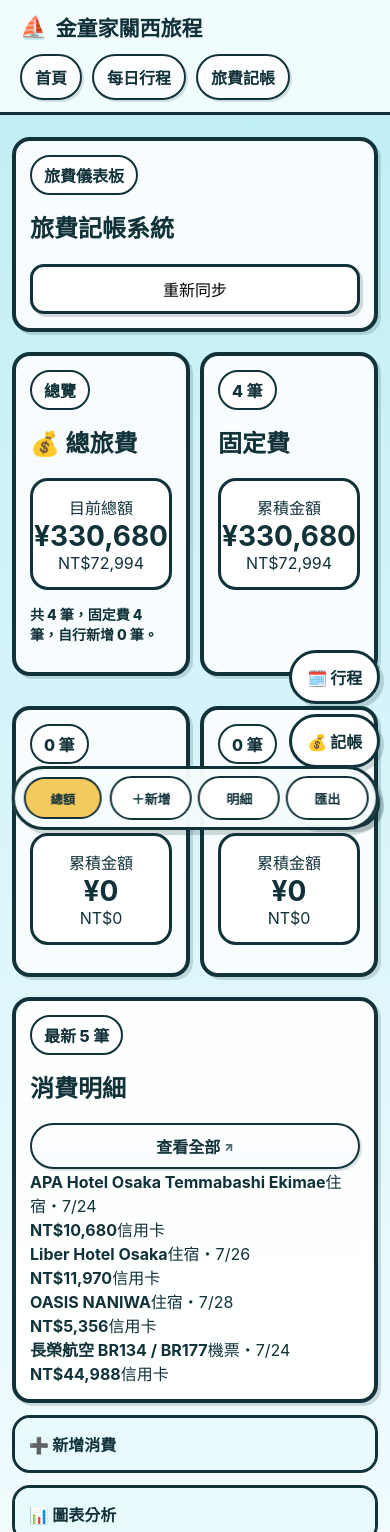
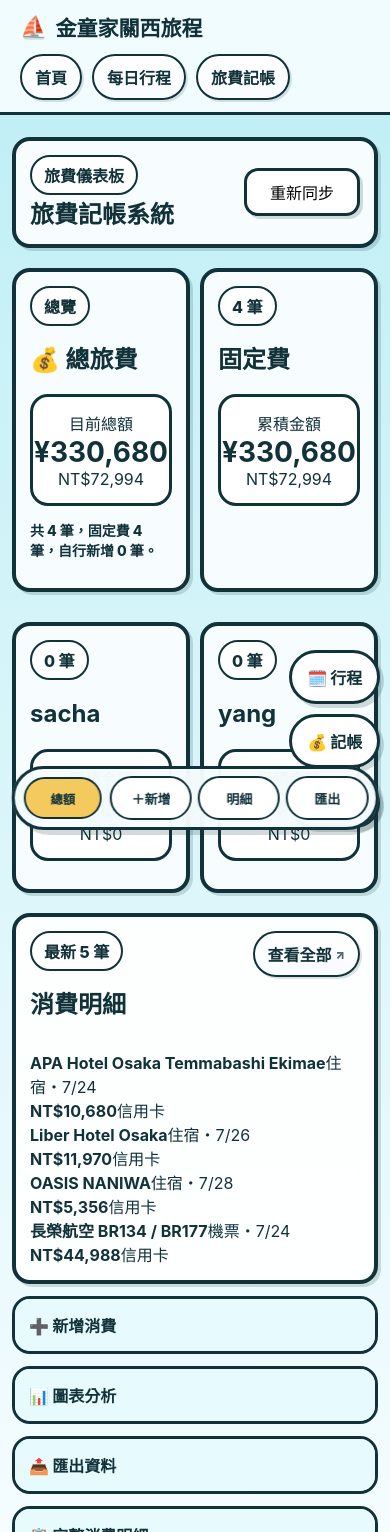
Before and after one commit to sacha693/my-storyjs-app, a React (Vite) app: page /my-storyjs-app/expense in a window 390 px wide. Shown: the top 1532 px of the page. Built offline with nearby package versions, Linux system fonts and the light colour scheme; no server answers; the database is empty.

Commit message:
Style compact expense header and recent table

```diff
--- a/src/styles/expense.css
+++ b/src/styles/expense.css
@@ -2,6 +2,23 @@
 .chartCard {
   background: rgba(255, 255, 255, 0.92);
   backdrop-filter: blur(8px);
+}
+
+.expenseMiniHeader {
+  display: flex;
+  justify-content: space-between;
+  align-items: center;
+  gap: 12px;
+  padding: 14px 16px;
+}
+
+.expenseMiniHeader h1 {
+  margin: 6px 0 0;
+  font-size: clamp(24px, 6vw, 36px);
+}
+
+.expenseMiniHeader button {
+  min-width: 140px;
 }
 
 .expenseForm {
@@ -27,6 +44,34 @@
 
 .expenseTable {
   width: 100%;
+}
+
+.sectionTitleRow {
+  display: flex;
+  justify-content: space-between;
+  gap: 12px;
+  align-items: center;
+  margin-bottom: 10px;
+}
+
+.recentExpenseTableWrap {
+  overflow-x: auto;
+  -webkit-overflow-scrolling: touch;
+}
+
+.recentExpenseTable {
+  width: 100%;
+  min-width: 520px;
+}
+
+.recentExpenseTable th,
+.recentExpenseTable td {
+  white-space: nowrap;
+}
+
+.recentExpenseTable td:nth-child(2) {
+  white-space: normal;
+  min-width: 160px;
 }
 
 .buttonRow {
@@ -58,3 +103,28 @@
   min-width: 4px;
   background: linear-gradient(90deg, var(--blue), var(--sun));
 }
+
+@media (max-width: 720px) {
+  .expenseMiniHeader {
+    padding: 12px;
+  }
+
+  .expenseMiniHeader h1 {
+    font-size: 24px;
+  }
+
+  .expenseMiniHeader button {
+    width: auto;
+    min-width: 116px;
+    padding: 9px 12px;
+  }
+
+  .sectionTitleRow {
+    align-items: flex-start;
+  }
+
+  .sectionTitleRow .quickButton {
+    width: auto;
+    white-space: nowrap;
+  }
+}
```
